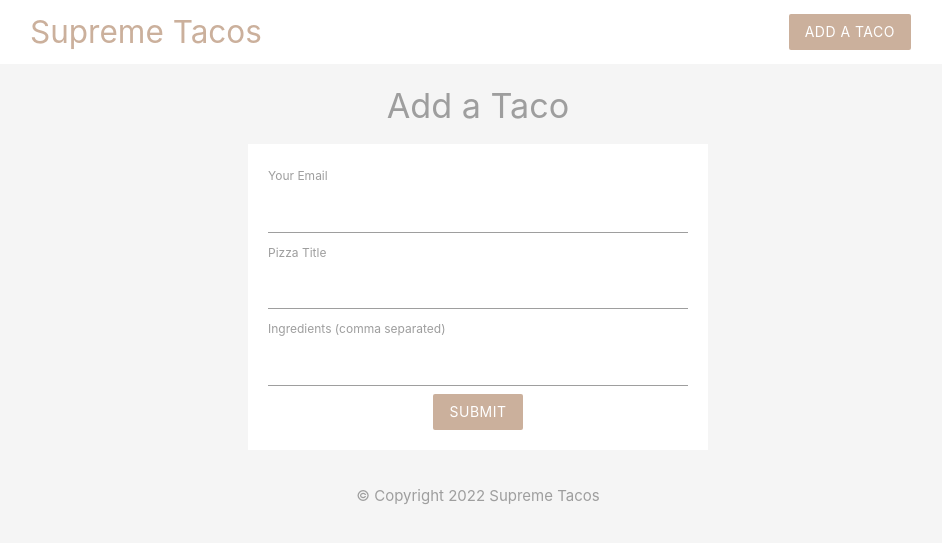
After one commit to pieton97/my-diary-with-php, a PHP site: page /add.php in a window 1280 px wide. The commit adds this page. Shown: the top 543 px of the page, without its empty margins (162-1104 px from the left). Run offline with PHP 8.4, Linux system fonts and the light colour scheme.

Commit message:
tacos served

```diff
--- /dev/null
+++ b/add.php
@@ -0,0 +1,88 @@
+<?php
+
+	include('config/db_connect.php');
+
+	$email = $title = $ingredients = '';
+	$errors = array('email' => '', 'title' => '', 'ingredients' => '');
+
+	if(isset($_POST['submit'])){
+		// check email
+		if(empty($_POST['email'])){
+			$errors['email'] = 'An email is required';
+		} else{
+			$email = $_POST['email'];
+			if(!filter_var($email, FILTER_VALIDATE_EMAIL)){
+				$errors['email'] = 'Email must be a valid email address';
+			}
+		}
+
+		// check title
+		if(empty($_POST['title'])){
+			$errors['title'] = 'A title is required';
+		} else{
+			$title = $_POST['title'];
+			if(!preg_match('/^[a-zA-Z\s]+$/', $title)){
+				$errors['title'] = 'Title must be letters and spaces only';
+			}
+		}
+
+		// check ingredients
+		if(empty($_POST['ingredients'])){
+			$errors['ingredients'] = 'At least one ingredient is required';
+		} else{
+			$ingredients = $_POST['ingredients'];
+			if(!preg_match('/^([a-zA-Z\s]+)(,\s*[a-zA-Z\s]*)*$/', $ingredients)){
+				$errors['ingredients'] = 'Ingredients must be a comma separated list';
+			}
+		}
+
+		if(array_filter($errors)){
+			//echo 'errors in form';
+		} else {
+			// escape sql chars
+			$email = mysqli_real_escape_string($conn, $_POST['email']);
+			$title = mysqli_real_escape_string($conn, $_POST['title']);
+			$ingredients = mysqli_real_escape_string($conn, $_POST['ingredients']);
+
+			// create sql
+			$sql = "INSERT INTO tacos(title,email,ingredients) VALUES('$title','$email','$ingredients')";
+
+			// save to db and check
+			if(mysqli_query($conn, $sql)){
+				// success
+				header('Location: index.php');
+			} else {
+				echo 'query error: '. mysqli_error($conn);
+			}
+		}
+
+	} // end POST check
+
+?>
+
+<!DOCTYPE html>
+<html>
+
+	<?php include('templates/header.php'); ?>
+
+	<section class="container grey-text">
+		<h4 class="center">Add a Taco</h4>
+		<form class="white" action="add.php" method="POST">
+			<label>Your Email</label>
+			<input type="text" name="email" value="<?php echo htmlspecialchars($email) ?>">
+			<div class="red-text"><?php echo $errors['email']; ?></div>
+			<label>Pizza Title</label>
+			<input type="text" name="title" value="<?php echo htmlspecialchars($title) ?>">
+			<div class="red-text"><?php echo $errors['title']; ?></div>
+			<label>Ingredients (comma separated)</label>
+			<input type="text" name="ingredients" value="<?php echo htmlspecialchars($ingredients) ?>">
+			<div class="red-text"><?php echo $errors['ingredients']; ?></div>
+			<div class="center">
+				<input type="submit" name="submit" value="Submit" class="btn brand z-depth-0">
+			</div>
+		</form>
+	</section>
+
+	<?php include('templates/footer.php'); ?>
+
+</html>
--- /dev/null
+++ b/config/db_connect.php
@@ -0,0 +1,11 @@
+<?php
+
+	// connect to the database
+	$conn = mysqli_connect('localhost', 'piethon', 'test1234', 'supreme_tacos');
+
+	// check connection
+	if(!$conn){
+		echo 'Connection error: '. mysqli_connect_error();
+	}
+
+?>
--- /dev/null
+++ b/script.js
@@ -0,0 +1,10 @@
+console.log('hellow');
+
+const a = 4;
+const b = 22;
+
+console.log(a + b);
+
+const foo = () => {
+  console.log('aloha, testing');
+};
--- /dev/null
+++ b/styles/style.css
@@ -0,0 +1,18 @@
+.brand{
+  background: #cbb09c !important;
+}
+.brand-text{
+  color: #cbb09c !important;
+}
+form{
+  max-width: 460px;
+  margin: 20px auto;
+  padding: 20px;
+}
+.taco{
+  width: 100px;
+  margin: 40px auto -30px;
+  display: block;
+  position: relative;
+  top: -30px;
+}
--- /dev/null
+++ b/templates/footer.php
@@ -0,0 +1,4 @@
+  <footer class="section">
+		<div class="center grey-text">&copy; Copyright 2022 Supreme Tacos</div>
+	</footer>
+</body>
--- /dev/null
+++ b/templates/header.php
@@ -0,0 +1,16 @@
+<head>
+	<title>Supreme Tacos</title>
+	<!-- Compiled and minified CSS -->
+  <link rel="stylesheet" href="https://cdnjs.cloudflare.com/ajax/libs/materialize/1.0.0/css/materialize.min.css">
+  <link rel="stylesheet" href="style.css">
+  <script src="script.js" defer></script>
+</head>
+<body class="grey lighten-4">
+	<nav class="white z-depth-0">
+    <div class="container">
+      <a href="index.php" class="brand-logo brand-text">Supreme Tacos</a>
+      <ul id="nav-mobile" class="right hide-on-small-and-down">
+        <li><a href="add.php" class="btn brand z-depth-0">Add a Taco</a></li>
+      </ul>
+    </div>
+  </nav>
```
Also changed, not shown: details.php (added, +62 -0 lines), index.php (+50 -4 lines), README.md (added), img/taco.svg (added).
